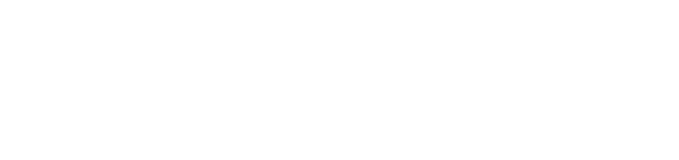
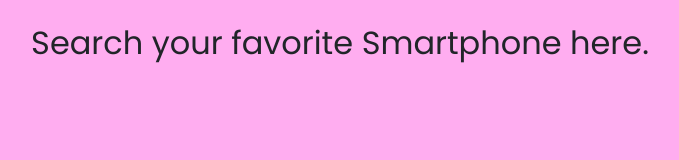
Before and after one commit to Shubratokumar/phone-hunter-API, a plain HTML site: page index.html in a window 1280 px wide. Shown: the whole page, without its empty margins (300-979 px from the left). Drawn offline with nearby package versions, Linux system fonts and the light colour scheme.

Commit message:
all utilities added

```diff
--- a/css/style.css
+++ b/css/style.css
@@ -0,0 +1,8 @@
+/* -------------------------google font ------------------------- */
+@import url('https://fonts.googleapis.com/css2?family=Poppins&display=swap');
+
+/* --------------------------Common Utilities ---------------------------*/
+body {
+    font-family: 'Poppins', sans-serif;
+    background-color: #FFADF0;
+}
--- a/index.html
+++ b/index.html
@@ -5,9 +5,20 @@
     <meta http-equiv="X-UA-Compatible" content="IE=edge">
     <meta name="viewport" content="width=device-width, initial-scale=1.0">
     <title>Smart Phones world</title>
-
+    <!--Bootstrap cdn -->
+    <link href="https://cdn.jsdelivr.net/npm/bootstrap@5.1.3/dist/css/bootstrap.min.css" rel="stylesheet" integrity="sha384-1BmE4kWBq78iYhFldvKuhfTAU6auU8tT94WrHftjDbrCEXSU1oBoqyl2QvZ6jIW3" crossorigin="anonymous">
+    <!-- vanilla css -->
+    <link rel="stylesheet" href="css/style.css">
 </head>
 <body>
+    <main>
+        <h2 class="text-center my-4">Search your favorite Smartphone here.</h2>
+        <div id="phone-container" class="container">
 
+        </div>
+    </main>
+
+    <!-- vanilla javascript -->
+    <script src="js/script.js"></script>
 </body>
 </html>
```
